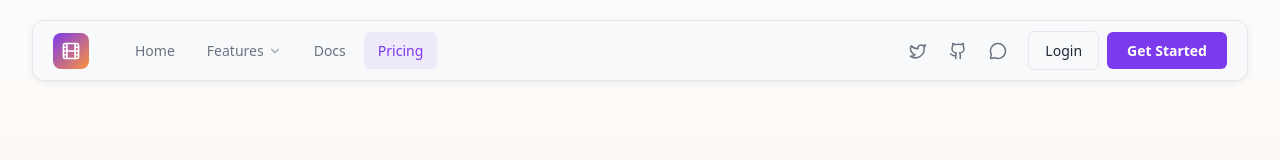
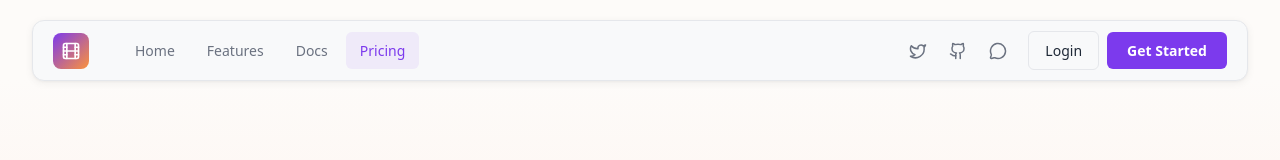
Before and after one commit to BitGladiator/MovieMood, a React (Vite) app in the folder frontend/: page /pricing in a window 1280 px wide. Shown: the top 160 px of the page. Built offline with nearby package versions, Linux system fonts and the light colour scheme; no server answers.

Commit message:
Removed the dull arrrow

```diff
--- a/frontend/src/components/Navbar.jsx
+++ b/frontend/src/components/Navbar.jsx
@@ -85,7 +85,7 @@ export default function PremiumNavbar() {
                   }
                 >
                   {item.name}
-                  {item.hasDropdown && <ChevronDown size={14} className="dropdown-icon" />}
+
                 </NavLink>
               </li>
             ))}
```
